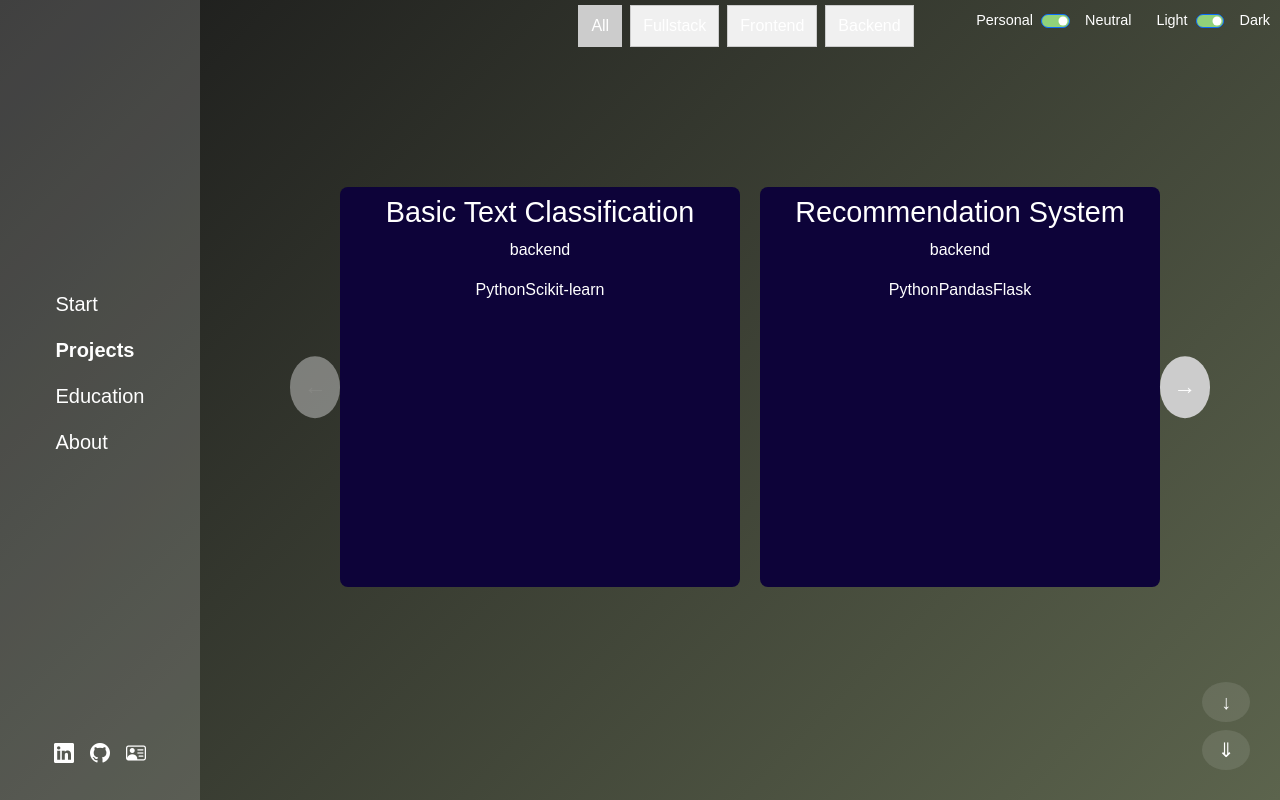
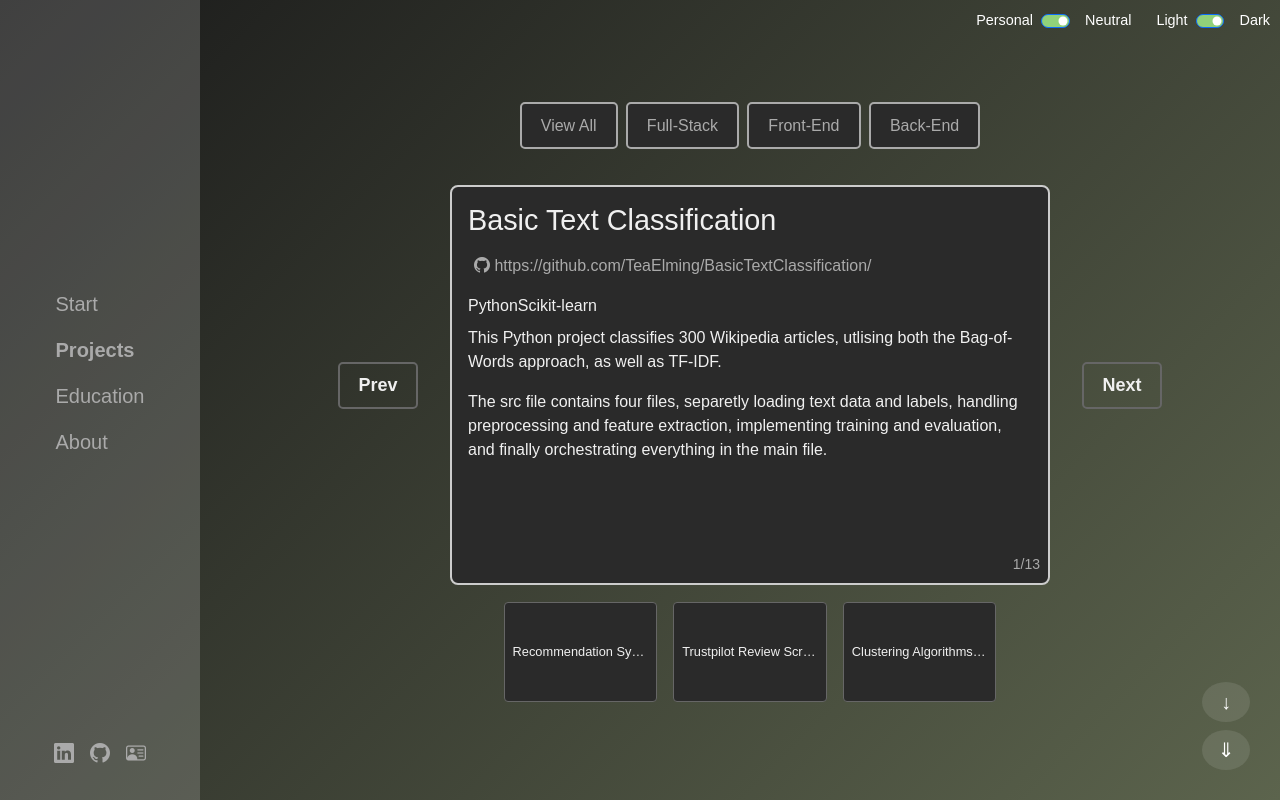
Before and after one commit to TeaElming/TeaElmingPortfolio, a React (Vite) app in the folder my-portfolio/: page /projects in a window 1280 px wide. Built offline with nearby package versions, Linux system fonts and the light colour scheme.

Commit message:
Projects bare udpated

```diff
--- a/my-portfolio/src/pages/basic/Projects.tsx
+++ b/my-portfolio/src/pages/basic/Projects.tsx
@@ -1,16 +1,51 @@
 /** @format */
-
-import React from "react"
-
-
+import React, { useState } from "react"
+import ProjectsCarousel from "../../components/projects/project-carousel"
 import "./css/Projects.css"
-import ProjectGrid from "../../components/projects/project-grid"
 
 const ProjectsB: React.FC = () => {
+	const [filter, setFilter] = useState("all")
+
+	const handleFilterClick = (newFilter: string) => {
+		setFilter(newFilter)
+	}
 
 	return (
-		<div className="projectsB-container">
-        <ProjectGrid />
+		<div className="projectsB-root">
+			<div className="projectsB-container">
+				{/* Filter Buttons */}
+				<div className="projectsB-button-section">
+					<button
+						className={filter === "all" ? "active" : ""}
+						onClick={() => handleFilterClick("all")}
+					>
+						View All
+					</button>
+					<button
+						className={filter === "fullstack" ? "active" : ""}
+						onClick={() => handleFilterClick("fullstack")}
+					>
+						Full-Stack
+					</button>
+					<button
+						className={filter === "frontend" ? "active" : ""}
+						onClick={() => handleFilterClick("frontend")}
+					>
+						Front-End
+					</button>
+					<button
+						className={filter === "backend" ? "active" : ""}
+						onClick={() => handleFilterClick("backend")}
+					>
+						Back-End
+					</button>
+				</div>
+
+				{/* Carousel Section */}
+				<div className="projectsB-carousel">
+					<ProjectsCarousel filter={filter} />
+				</div>
+			</div>
 		</div>
 	)
 }
--- a/my-portfolio/src/pages/basic/css/Projects.css
+++ b/my-portfolio/src/pages/basic/css/Projects.css
@@ -1,5 +1,51 @@
+.projectsB-root {
+  padding: 2rem;
+  color: var(--edu-text);
+  max-width: 1200px;
+  margin: 0 auto;
+}
+
 .projectsB-container {
-  /*background-color: rgba(255, 255, 255, 0.17); */
-  height: 100vh;
-	overflow: auto;
+  display: flex;
+  flex-direction: column;
+  align-items: center;
+  gap: 2rem;
 }
+
+.projectsB-buttons {
+  display: flex;
+  gap: 1rem;
+  flex-wrap: wrap;
+  justify-content: center;
+}
+
+.projectsB-button {
+  background-color: var(--edu-button-bg);
+  color: var(--edu-text);
+  padding: 0.6rem 1.2rem;
+  border-radius: 0.5rem;
+  cursor: pointer;
+  transition: background-color 0.3s ease;
+  font-size: 1rem;
+}
+
+.projectsB-button:hover {
+  background-color: var(--edu-button-hover);
+}
+
+.projectsB-button.active {
+  box-shadow: 0 0 10px var(--edu-shadow);
+  font-weight: bold;
+}
+
+.projectsB-carousel {
+  width: 100%;
+}
+
+.projectsB-button-section button {
+  background-color: var(--footer-bg);
+  color: var(--text-color);
+  border: 2px solid var(--text-color);
+  border-radius: 5px;
+  margin: 0.25rem;
+}
--- a/my-portfolio/src/styles/AppBareDark.css
+++ b/my-portfolio/src/styles/AppBareDark.css
@@ -23,3 +23,13 @@
   --edu-button-bg: #6b8e23;
   --edu-button-hover: #8faa3f;
 }
+
+
+[data-version='bare'][data-theme="dark"] {
+  --quick-link-border: #666;
+  --quick-link-text: #f0f0f0;
+  --quick-link-hover-bg: #444;
+  --quick-link-hover-text: #fff;
+  --text-color: #aaa;
+  --footer-bg: #2a2a2a;
+}
--- a/my-portfolio/src/styles/AppBareLight.css
+++ b/my-portfolio/src/styles/AppBareLight.css
@@ -48,3 +48,12 @@
   --edu-button-bg: #283618;
   --edu-button-hover: #4a632f;
 }
+
+[data-version='bare'][data-theme="light"] {
+  --quick-link-border: #ccc;
+  --quick-link-text: #283618;
+  --quick-link-hover-bg: #d6f4d7;
+  --quick-link-hover-text: #000;
+  --text-color: #555;
+  --footer-bg: #f4f4f4;
+}
```
